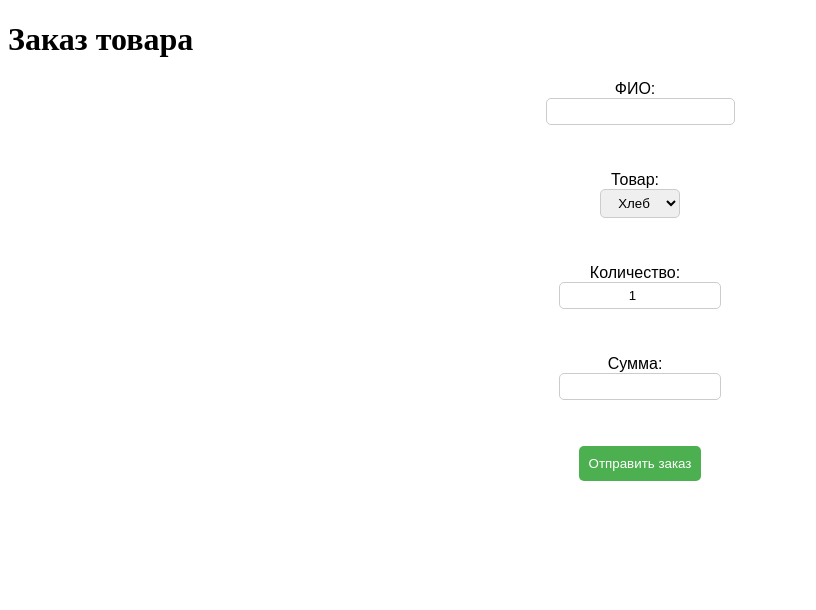
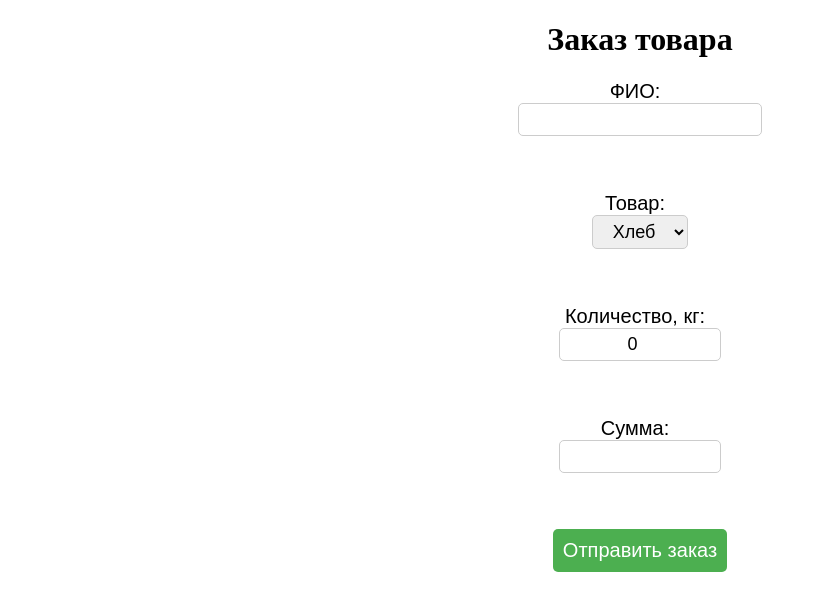
Before and after one commit to a-badalyan/payform, a website: page src/frontend/index.html in a window 1280 px wide. Shown: the whole page, without its empty margins (0-816 px from the left). Drawn offline with Linux system fonts and the light colour scheme.

Commit message:
fix: format

```diff
--- a/src/frontend/index.html
+++ b/src/frontend/index.html
@@ -6,7 +6,7 @@
     <link rel="stylesheet" href="styles.css">
   </head>
   <body>
-    <h1>Заказ товара</h1>
+    <h1 style="text-align: center;">Заказ товара</h1>
     <form id="order-form">
       <label for="fio">ФИО:</label>
       <input type="text" id="fio" name="fio"><br><br>
@@ -17,8 +17,8 @@
         <option value="3" data-price="49.50">Молоко</option>
         <option value="4" data-price="140.40">Творог</option>
       </select><br><br>
-      <label for="quantity">Количество:</label>
-      <input type="number" id="quantity" name="quantity" value="1" min="1"><br><br>
+      <label for="quantity">Количество, кг:</label>
+      <input type="number" id="quantity" name="quantity" value="0" step="1" min="0"><br><br>
       <label for="amount">Сумма:</label>
       <input type="number" id="amount" name="amount" readonly><br><br>
       <button type="submit">Отправить заказ</button>
@@ -34,16 +34,19 @@
         const price =
           productSelect.options[productSelect.selectedIndex].dataset.price;
         const quantity = quantityInput.value;
+
         amountInput.value = price * quantity;
       }
 
       form.addEventListener("submit", (event) => {
         event.preventDefault();
+
         const fio = form.elements.fio.value;
         const product_id = form.elements.product.value;
         const quantity = form.elements.quantity.value;
         const amount = form.elements.amount.value;
         const data = { fio, product_id, quantity, amount };
+
         fetch("http://localhost:3000/order", {
           method: "POST",
           headers: { "Content-Type": "application/json" },
--- a/src/frontend/styles.css
+++ b/src/frontend/styles.css
@@ -3,7 +3,7 @@ form {
     flex-direction: column;
     align-items: center;
     font-family: Arial, sans-serif;
-    font-size: 16px;
+    font-size: 20px;
   }
 
 label {
@@ -14,6 +14,7 @@ input[type="text"],
 select,
 input[type="number"] {
   text-align: center;
+  font-size: 18px;
   padding: 5px;
   margin-bottom: 10px;
   border-radius: 5px;
@@ -31,6 +32,7 @@ button[type="submit"] {
   border: none;
   border-radius: 5px;
   cursor: pointer;
+  font-size: 20px;
 }
 
 button[type="submit"]:hover {
@@ -54,7 +56,7 @@ button[type="submit"]:hover {
   padding: 20px;
   width: 200px;
   height: 200px;
-  background-color: #fff;
+  border-radius: 10px;
 }
 
 .popup__message {
```
